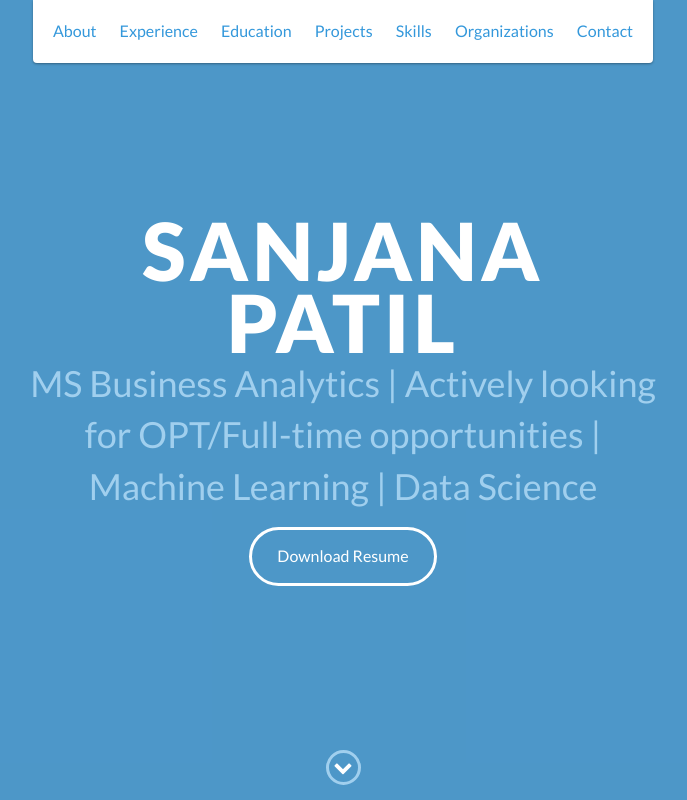
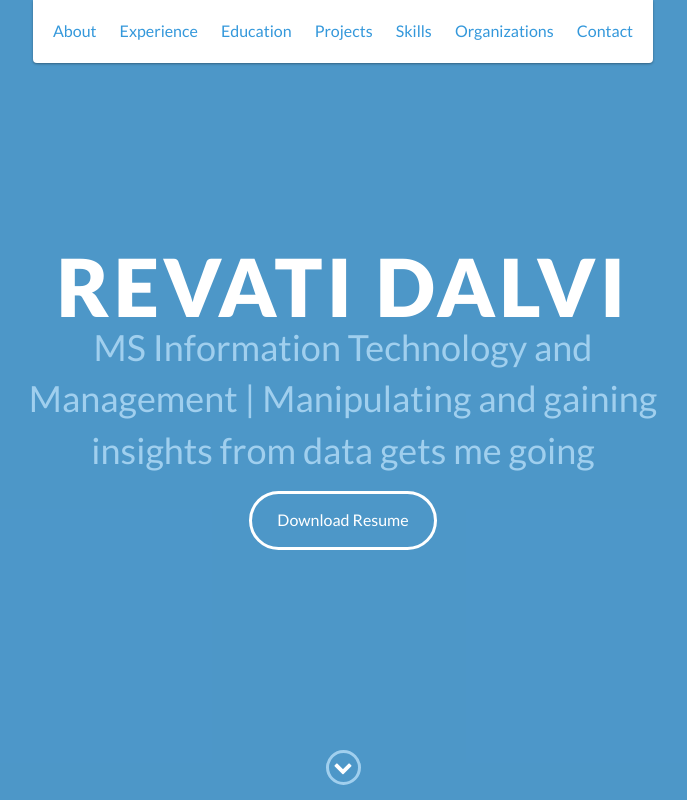
Before and after one commit to rpdalvi/porfolio, a website: page index.html in a window 1280 px wide. Shown: the top 800 px of the page, without its empty margins (297-984 px from the left). Drawn offline with nearby package versions, Linux system fonts and the light colour scheme.

Commit message:
Update index.html

```diff
--- a/index.html
+++ b/index.html
@@ -65,8 +65,8 @@
 
     <div id="lead">
         <div id="lead-content">
-            <h1>Sanjana Patil</h1>
-            <h2>MS Business Analytics | Actively looking for OPT/Full-time opportunities | Machine Learning | Data Science</h2>
+            <h1>Revati Dalvi</h1>
+            <h2>MS Information Technology and Management | Manipulating and gaining insights from data gets me going </h2>
 		<a href="https://drive.google.com/file/d/1zpNf1s9n1ojbLtGOPA23rHfsKlyWHiNw/view?usp=sharing/resume.pdf" download="resume.pdf" class="btn-rounded-white">Download Resume</a>
             <!-- <a href="https://drive.google.com/file/d/1DF3Yfp7gfR335rNorNK0zF5Sd2qMuEcZ/view?usp=sharing" class="btn-rounded-white">Download Resume</a> -->
         </div>
```
